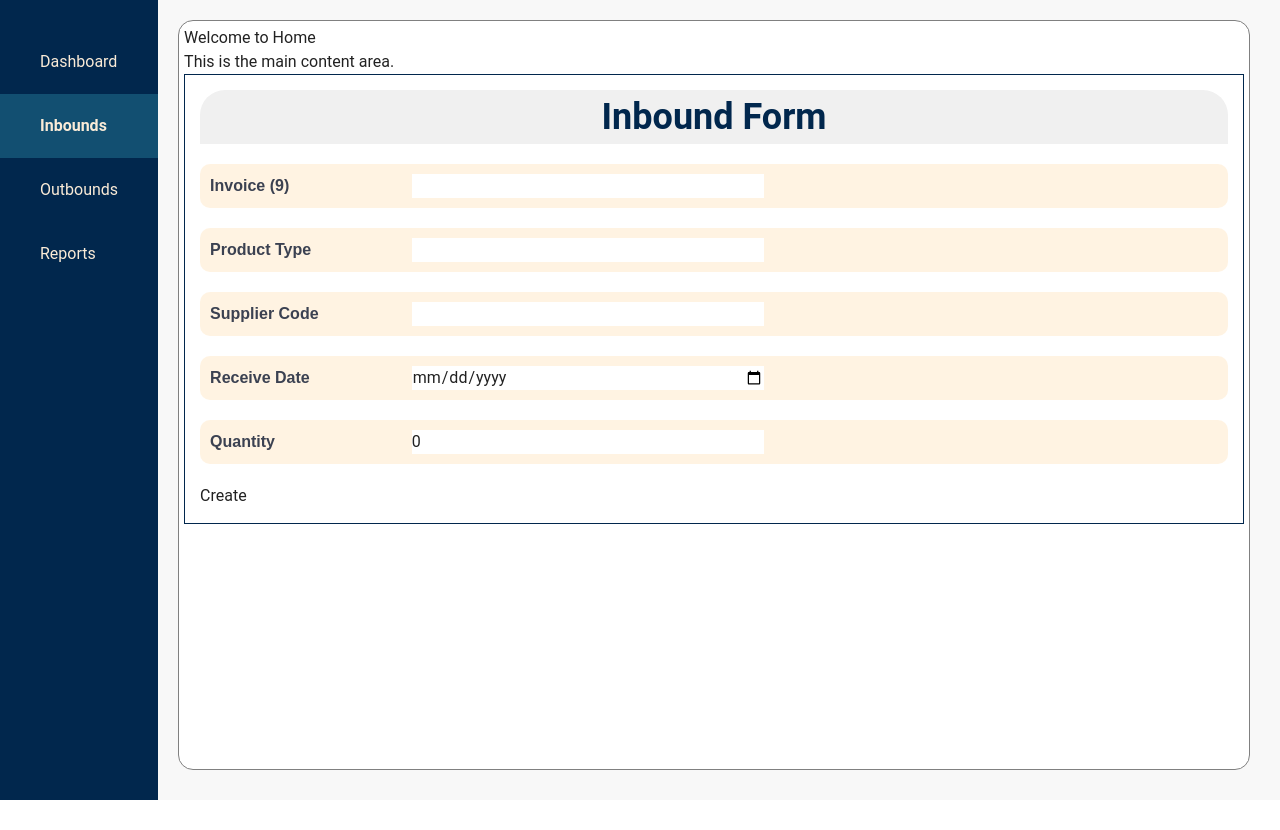
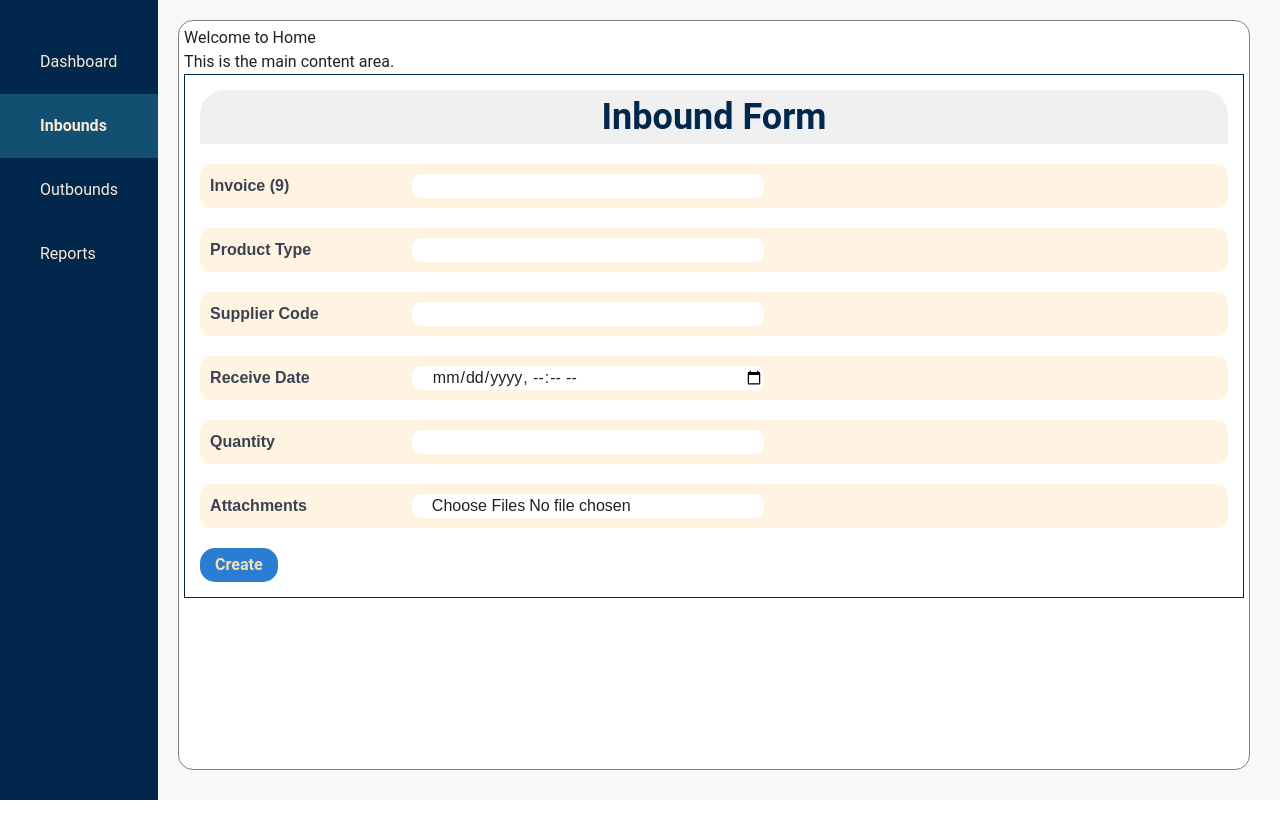
Before and after one commit to little-tonii/warehouse-training-fe, a Vue app: page /inbound in a window 1280 px wide. Built offline with nearby package versions, Linux system fonts and the light colour scheme; no server answers; a small style sheet from the web is missing.

Commit message:
feat(inb-01): done

```diff
--- a/src/components/MainContent.vue
+++ b/src/components/MainContent.vue
@@ -11,6 +11,6 @@
     border-radius: 15px;
     width: 100vw;
     padding: 5px;
-    background-color: white;
+    background-color: rgb(255, 255, 255);
 }
 </style>
--- a/src/modules/inbound/components/CreateInboundForm.vue
+++ b/src/modules/inbound/components/CreateInboundForm.vue
@@ -1,15 +1,57 @@
 <script setup>
 import { ref } from 'vue';
+import api from '@/plugins/axios';
 const form = ref({
     invoice: '',
     productType: '',
     supplierCd: '',
     receiveDate: '',
-    orderStatus: '',
-    quantity: 0,
+    orderStatus: '0',
+    quantity: null,
+    attachments: [],
 });
-const onSubmit = () => {
+
+const handleFileChange = event => {
+    form.value.attachments = Array.from(event.target.files);
+};
+
+const onSubmit = async () => {
     console.log(form.value);
+    try {
+        const formData = new FormData();
+        formData.append('invoice', form.value.invoice);
+        formData.append('productType', form.value.productType);
+        formData.append('supplierCd', form.value.supplierCd);
+        formData.append('receiveDate', form.value.receiveDate);
+        formData.append('orderStatus', form.value.orderStatus);
+        formData.append('quantity', form.value.quantity.toString());
+        console.log(formData);
+
+        for (let i = 0; i < form.value.attachments.length; i++) {
+            formData.append('attachments', form.value.attachments[i]);
+        }
+
+        const response = await api.post('/inbound', formData, {
+            headers: {
+                'Content-Type': 'multipart/form-data',
+            },
+        });
+
+        console.log('Success:', response.data);
+        alert('Create inbound success');
+        form.value = {
+            invoice: '',
+            productType: '',
+            supplierCd: '',
+            receiveDate: '',
+            orderStatus: '0',
+            quantity: null,
+            attachments: [],
+        };
+    } catch (error) {
+        console.error('Error: ', error);
+        alert('Failed create inbound');
+    }
 };
 </script>
 <template>
@@ -59,7 +101,7 @@ const onSubmit = () => {
             <label class="inbound-form__label">Receive Date</label>
             <input
                 class="inbound-form__input"
-                type="date"
+                type="datetime-local"
                 v-model="form.receiveDate"
                 required
             />
@@ -71,8 +113,15 @@ const onSubmit = () => {
                 class="inbound-form__input"
                 type="number"
                 v-model="form.quantity"
-                min="1"
-                required
+            />
+        </div>
+        <div class="inbound-form__field">
+            <label class="inbound-form__label">Attachments</label>
+            <input
+                class="inbound-form__input"
+                type="file"
+                multiple
+                @change="handleFileChange"
             />
         </div>
 
@@ -100,6 +149,16 @@ const onSubmit = () => {
 }
 .inbound-form__input {
     width: 35%;
-    background-color: rgb(255, 255, 255);
+    background-color: #ffffff;
+    border-radius: 10px;
+    font-family: sans-serif;
+    padding-left: 2%;
+}
+.inbound-form__submit {
+    background-color: #2a7dd1;
+    color: wheat;
+    padding: 5px 15px;
+    border-radius: 15px;
+    font-weight: bold;
 }
 </style>
```
